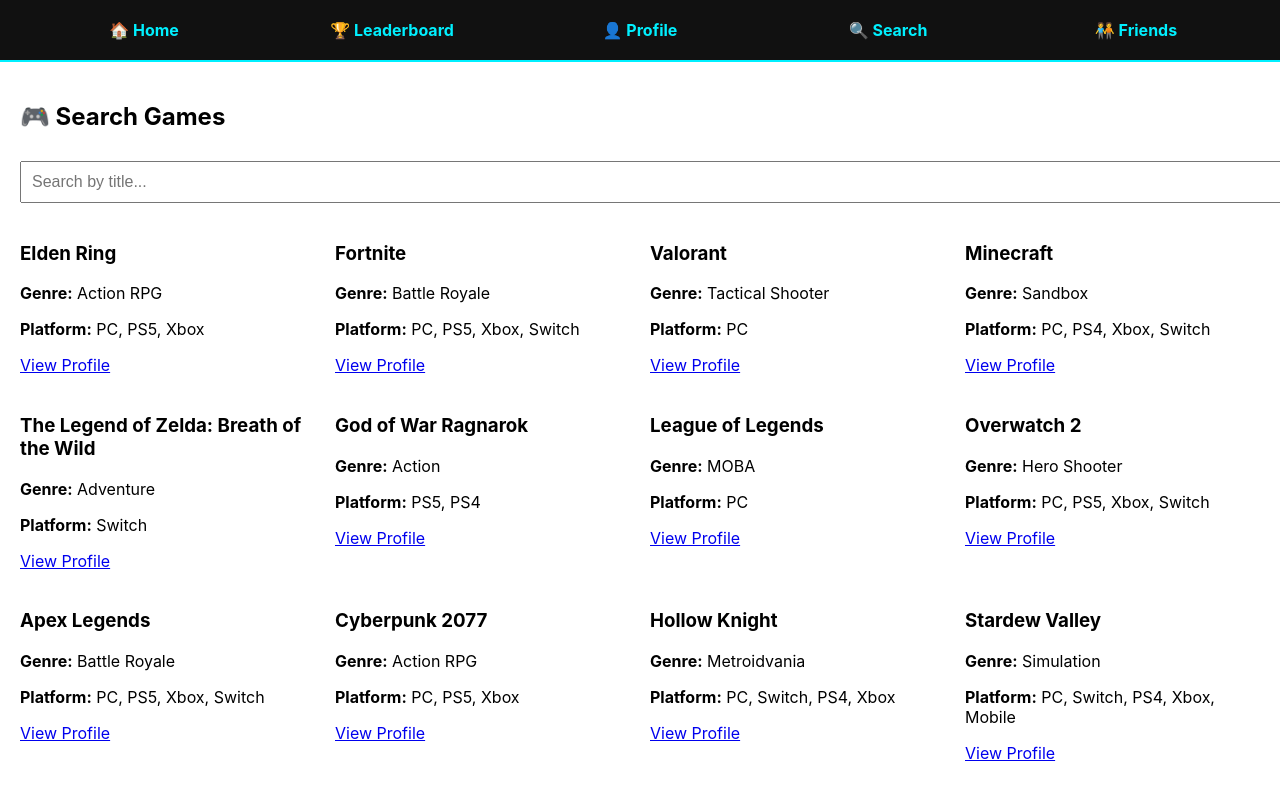
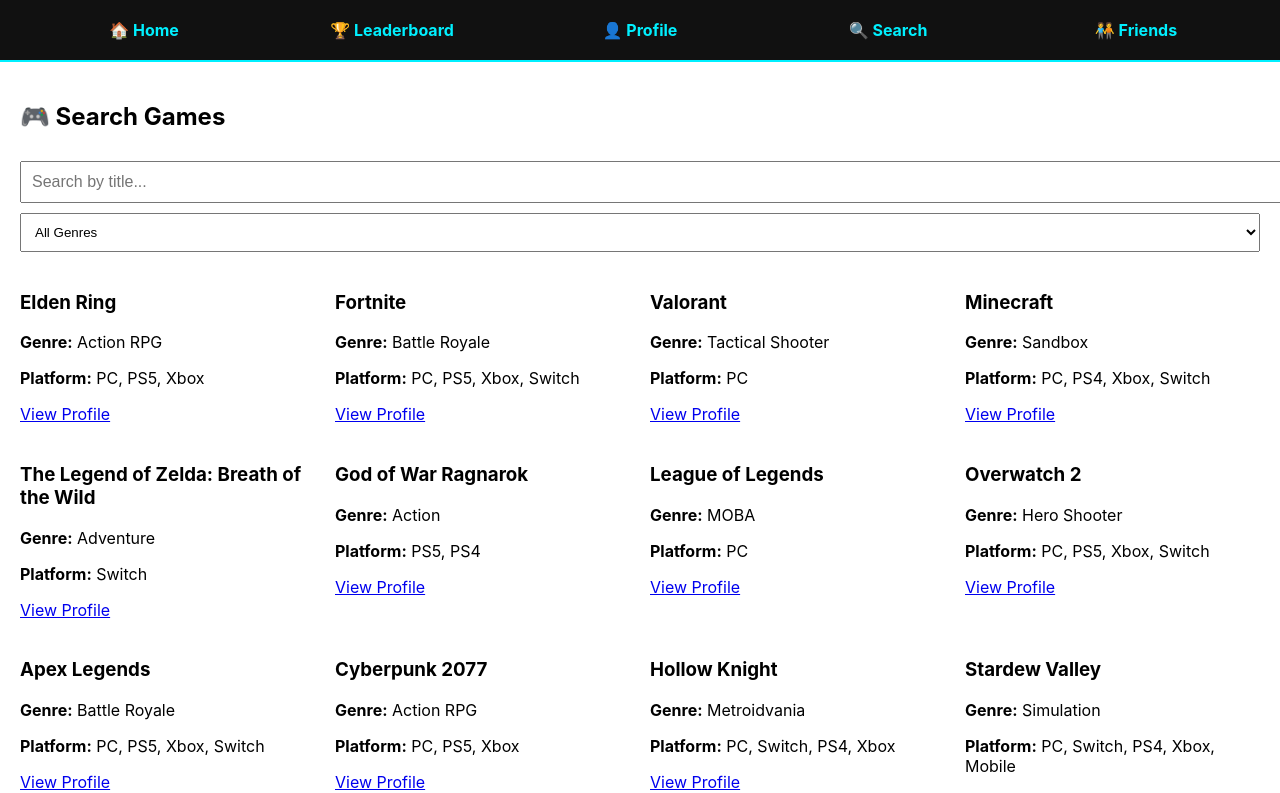
Before and after one commit to jbir10/Learn-React, a React (Create React App) app in the folder final-tutorial/: page /search in a window 1280 px wide. Shown: the top 793 px of the page. Built offline with nearby package versions, Linux system fonts and the light colour scheme.

Commit message:
Add genre filter to search Page

```diff
--- /dev/null
+++ b/final-tutorial/src/pages/Search.css
@@ -0,0 +1,5 @@
+.card-list {
+  display: grid;
+  grid-template-columns: repeat(auto-fill, minmax(240px, 1fr));
+  gap: 20px;
+}
--- a/final-tutorial/src/pages/Search.js
+++ b/final-tutorial/src/pages/Search.js
@@ -1,12 +1,17 @@
 import React, { useState } from 'react';
+import './Search.css';
 import { Link } from 'react-router-dom';
 import games from '../data/games';
 
 const Search = () => {
   const [query, setQuery] = useState('');
+  const [genreFilter, setGenreFilter] = useState('');
 
-  const filteredGames = games.filter((game) =>
-    game.title.toLowerCase().includes(query.toLowerCase())
+  const genres = [...new Set(games.map(game => game.genre))]; // unique genres
+
+  const filteredGames = games.filter(game =>
+    game.title.toLowerCase().includes(query.toLowerCase()) &&
+    (genreFilter === '' || game.genre === genreFilter)
   );
 
   return (
@@ -18,8 +23,19 @@
         placeholder="Search by title..."
         value={query}
         onChange={(e) => setQuery(e.target.value)}
+        style={{ padding: '10px', marginBottom: '10px', width: '100%' }}
+      />
+
+      <select
+        value={genreFilter}
+        onChange={(e) => setGenreFilter(e.target.value)}
         style={{ padding: '10px', marginBottom: '20px', width: '100%' }}
-      />
+      >
+        <option value="">All Genres</option>
+        {genres.map((genre, index) => (
+          <option key={index} value={genre}>{genre}</option>
+        ))}
+      </select>
 
       <div className="card-list">
         {filteredGames.map((game) => (
```
